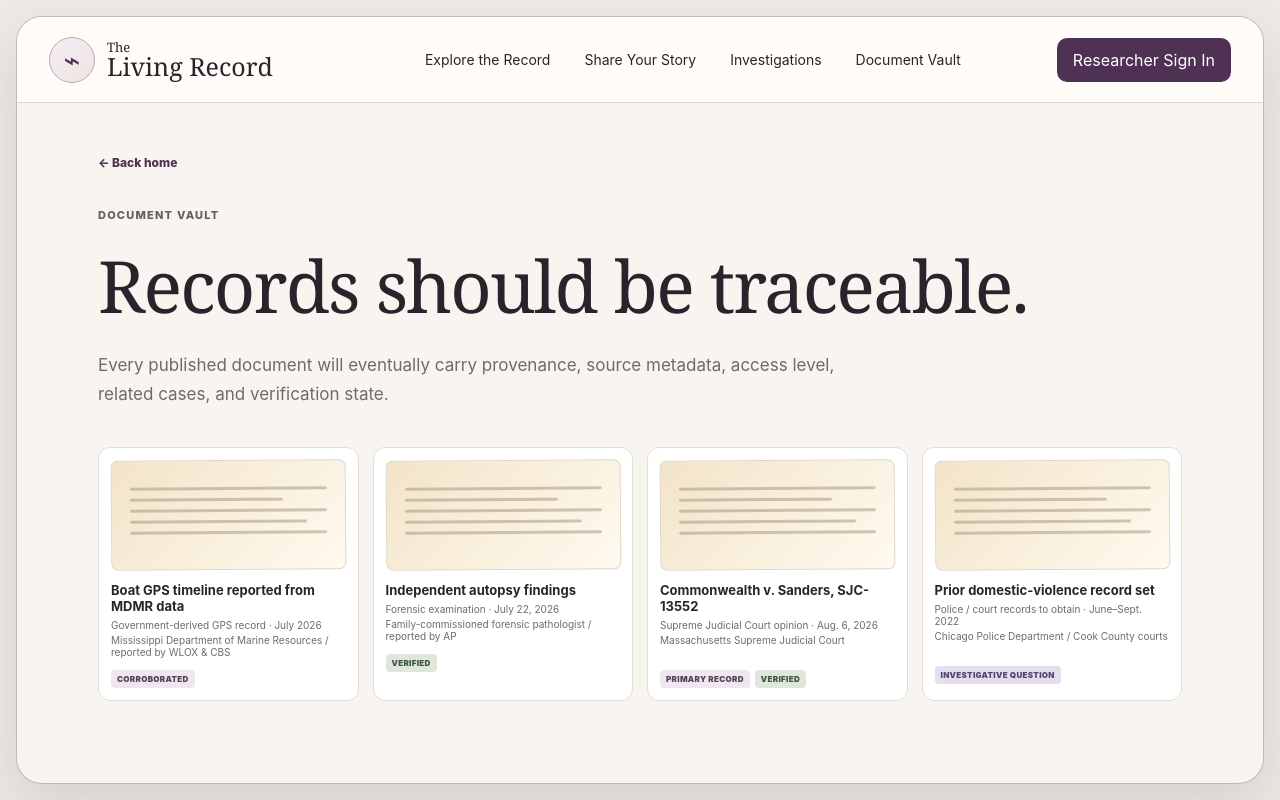
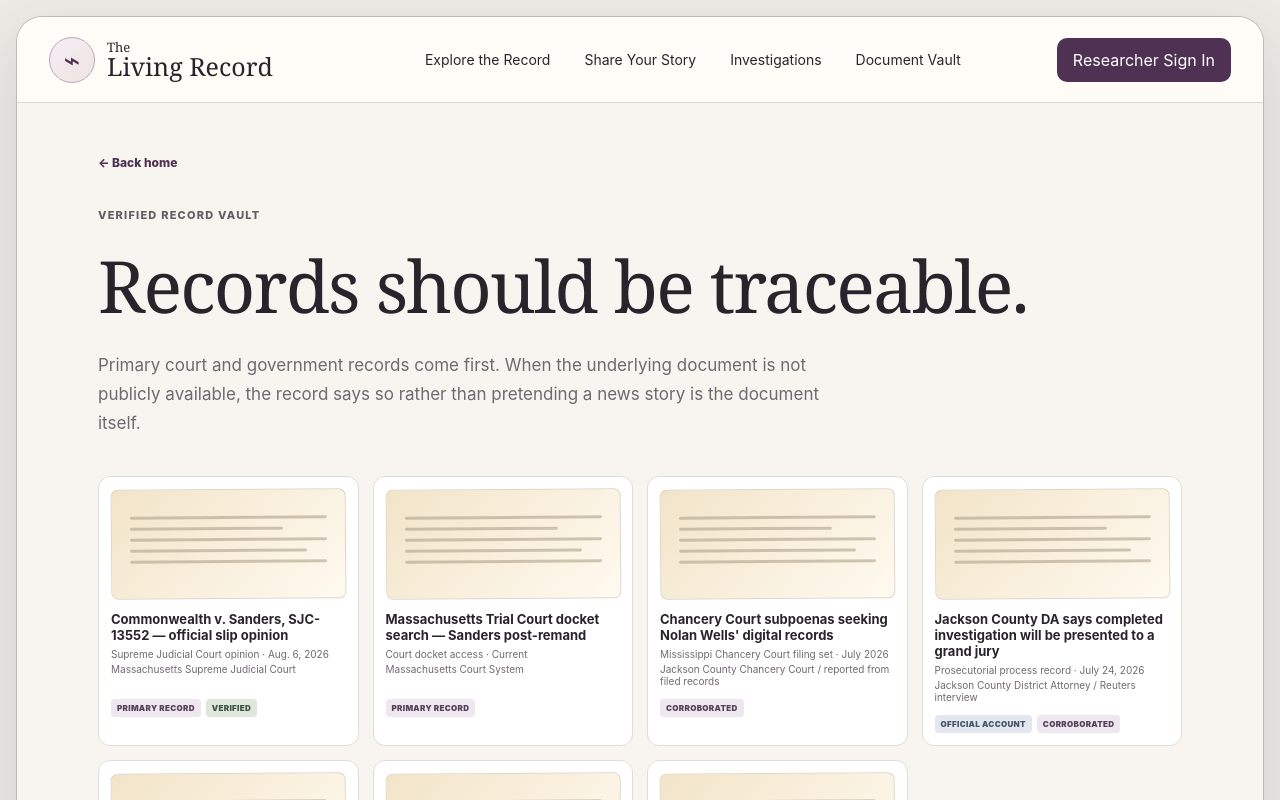
Before and after one commit to katenoahpersonal-svg/Hope-Records, a Next.js app: page /vault in a window 1280 px wide. Shown: the top 800 px of the page. Built offline with nearby package versions, Linux system fonts and the light colour scheme.

Commit message:
Use verified source records in document vault

```diff
--- a/app/vault/page.tsx
+++ b/app/vault/page.tsx
@@ -1,7 +1,7 @@
 import Link from "next/link";
 import { Header } from "@/components/Header";
 import { DocumentCard } from "@/components/DocumentCard";
-import { documents } from "@/lib/mock-data";
+import { verifiedDocuments } from "@/lib/verified-documents";
 
 export default function VaultPage() {
   return (
@@ -9,11 +9,11 @@ export default function VaultPage() {
       <Header />
       <div className="innerPage">
         <Link className="backLink" href="/">← Back home</Link>
-        <p className="eyebrow">Document vault</p>
+        <p className="eyebrow">Verified record vault</p>
         <h1>Records should be traceable.</h1>
-        <p className="pageLead">Every published document will eventually carry provenance, source metadata, access level, related cases, and verification state.</p>
+        <p className="pageLead">Primary court and government records come first. When the underlying document is not publicly available, the record says so rather than pretending a news story is the document itself.</p>
         <div className="documentGrid documentGridWide">
-          {documents.map((item) => <DocumentCard item={item} key={item.id} />)}
+          {verifiedDocuments.map((item) => <DocumentCard item={item} key={item.id} />)}
         </div>
       </div>
     </main>
```
